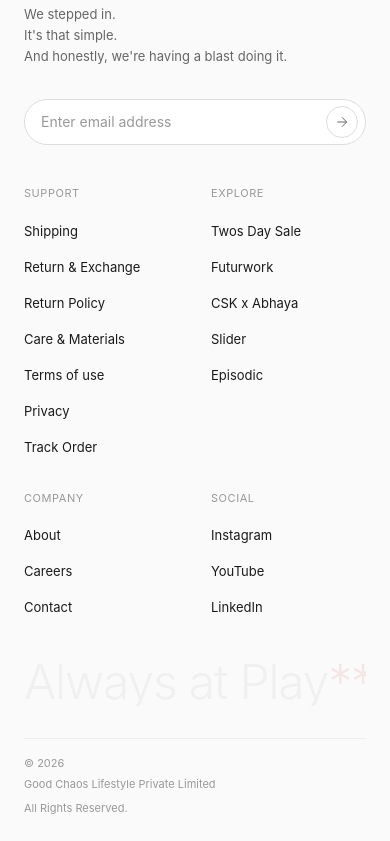
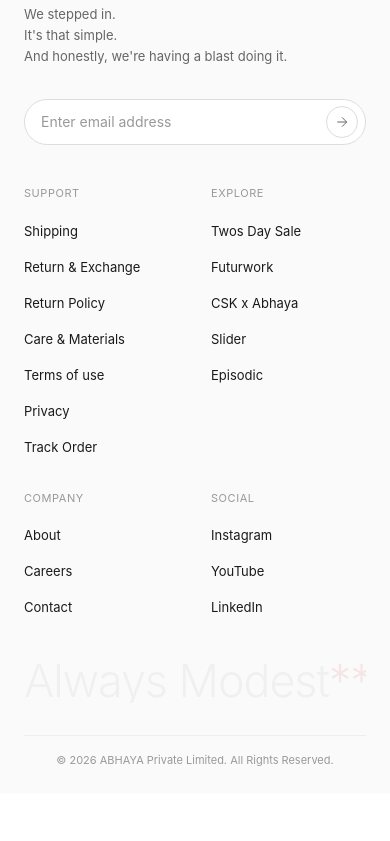
Before and after one commit to SumoodAmeen/e-commerce, a React (Vite) app: page / in a window 390 px wide. Shown: the part 2854-3695 px from the top of the page. After the commit the page ends 3647 px from the top, so only its background shows below. Built offline with nearby package versions, Linux system fonts and the light colour scheme.

Commit message:
footer mobile view completed

```diff
--- a/src/components/Footer.jsx
+++ b/src/components/Footer.jsx
@@ -147,12 +147,8 @@ const Footer = () => {
                 </div>
 
                 {/* Bottom Bar */}
-                <div className="flex justify-between items-center text-[11px] text-[#999] pt-4 border-t border-[#eee]">
-                    <div className="flex items-center gap-6">
-                        <span>© 2026</span>
-                        <span>Good Chaos Lifestyle Private Limited</span>
-                    </div>
-                    <span>All Rights Reserved.</span>
+                <div className="flex justify-center items-center text-[11px] text-[#999] pt-4 border-t border-[#eee]">
+                    <span>© 2026 ABHAYA Private Limited. All Rights Reserved.</span>
                 </div>
             </div>
 
@@ -257,18 +253,14 @@ const Footer = () => {
 
                 {/* Watermark Text */}
                 <div className="relative mb-8 overflow-hidden">
-                    <div className="text-[48px] sm:text-[60px] font-light text-[#f0f0f0] tracking-tight leading-none select-none whitespace-nowrap">
-                        Always at Play<span className="text-[#f5e6e6]">**</span>
+                    <div className="text-[45px] sm:text-[60px] font-light text-[#f0f0f0] tracking-tight leading-none select-none whitespace-nowrap">
+                        Always Modest<span className="text-[#f5e6e6]">**</span>
                     </div>
                 </div>
 
                 {/* Bottom Bar */}
-                <div className="flex flex-col sm:flex-row justify-between items-start sm:items-center gap-2 text-[11px] text-[#999] pt-4 border-t border-[#eee]">
-                    <div className="flex flex-col sm:flex-row sm:items-center gap-1 sm:gap-4">
-                        <span>© 2026</span>
-                        <span>Good Chaos Lifestyle Private Limited</span>
-                    </div>
-                    <span>All Rights Reserved.</span>
+                <div className="flex justify-center items-center text-[11px] text-[#999] pt-4 border-t border-[#eee]">
+                    <span>© 2026 ABHAYA Private Limited. All Rights Reserved.</span>
                 </div>
             </div>
         </footer>
```
